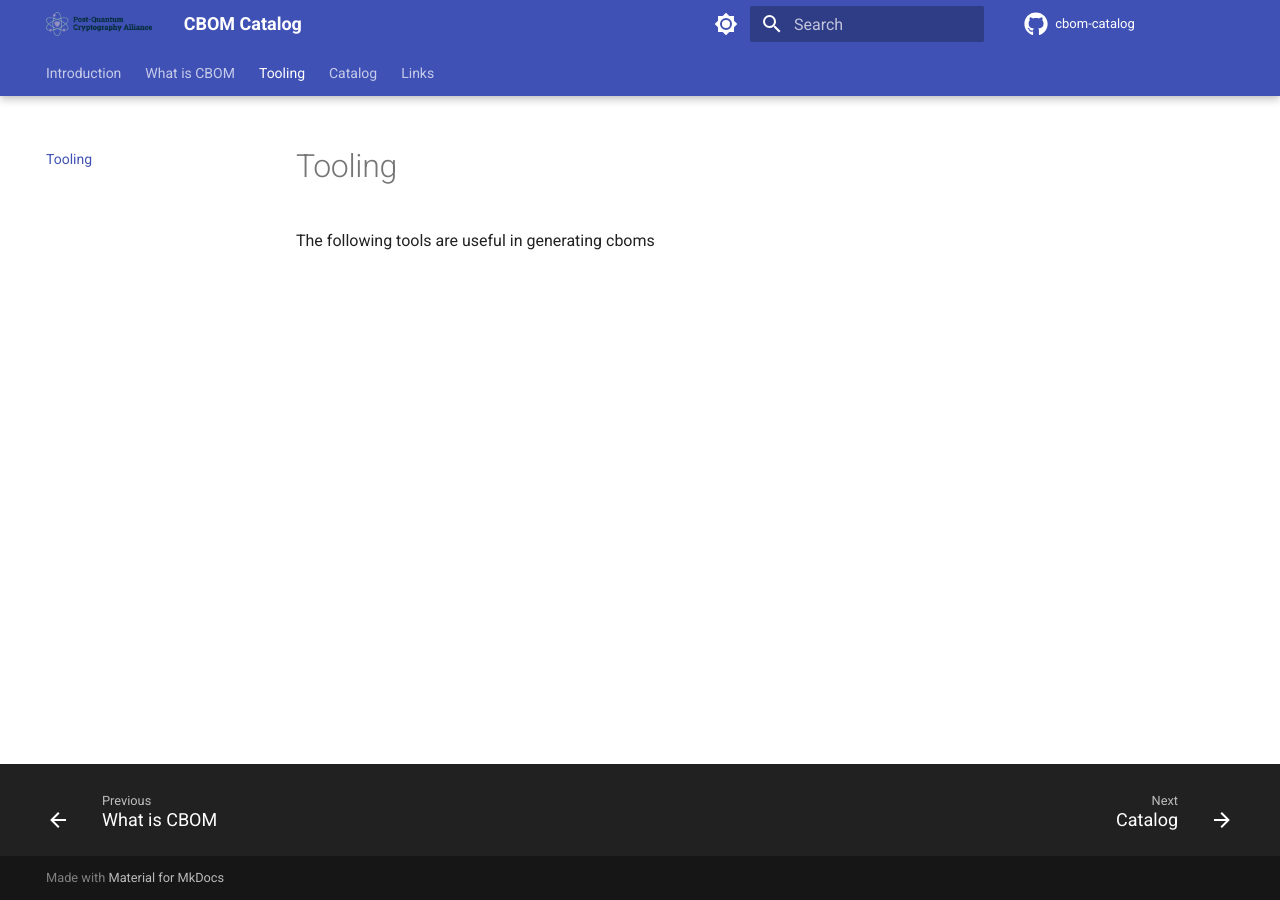
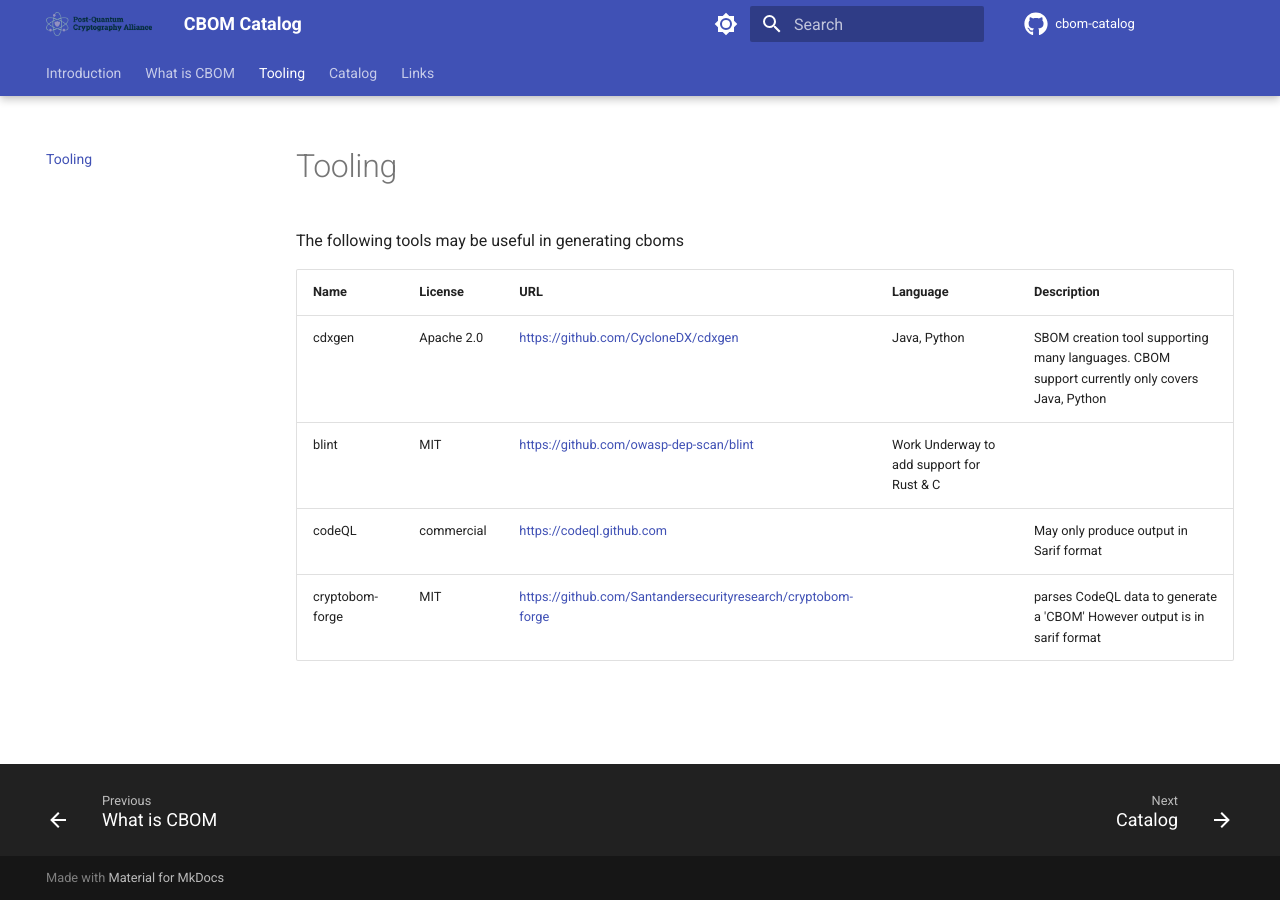
Before and after one commit to planetf1/cbom-catalog, an MkDocs documentation site: the page built from docs/tooling.md, in a window 1280 px wide. Built offline with MkDocs 1.6.1 and Material for MkDocs 9.7.7, drawn with Linux system fonts in a browser that asks for light colours; comment, search, counter and statistics services are not loaded; the version menu is left out.

Commit message:
Add some initial material on tooling, links & liboqs
Signed-off-by: Nigel Jones <jonesn@uk.ibm.com>

```diff
--- a/docs/tooling.md
+++ b/docs/tooling.md
@@ -1,4 +1,11 @@
 <!-- SPDX-License-Identifier: CC-BY-4.0 -->
 # Tooling
 
-The following tools are useful in generating cboms
+The following tools may be useful in generating cboms
+
+| Name | License | URL | Language | Description |
+| -- | -- | -- | -- | -- |
+| cdxgen | Apache 2.0 | https://github.com/CycloneDX/cdxgen | Java, Python | SBOM creation tool supporting many languages. CBOM support currently only covers Java, Python |
+| blint | MIT | https://github.com/owasp-dep-scan/blint | Work Underway to add support for Rust & C |
+| codeQL | commercial | https://codeql.github.com | | May only produce output in Sarif format |
+| cryptobom-forge | MIT | https://github.com/Santandersecurityresearch/cryptobom-forge | | parses CodeQL data to generate a 'CBOM' However output is in sarif format |
```
Also changed, not shown: docs/catalog.md (+6 -0 lines), docs/cbom.md (+4 -1 lines), docs/index.md (+2 -0 lines), docs/links.md (+4 -0 lines).
